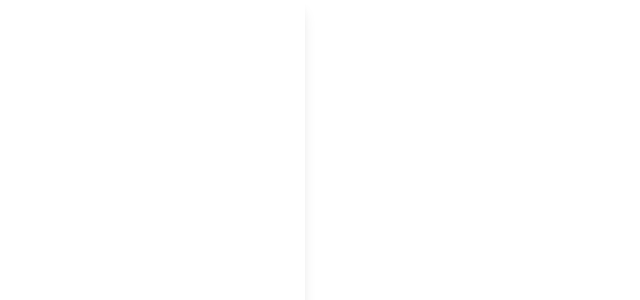
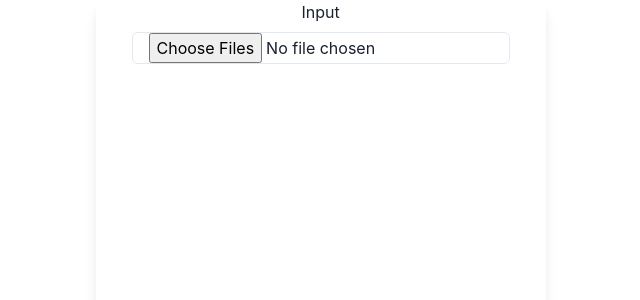
Before and after one commit to suriming/bard, a React (Create React App) app: page /collectinput in a window 1280 px wide. Before the commit this address had no page. Shown: the top 300 px of the page, without its empty margins (635-1275 px from the left). Built offline with nearby package versions, Linux system fonts and the light colour scheme.

Commit message:
feat: added upload photo and preview

```diff
--- a/src/App.js
+++ b/src/App.js
@@ -1,27 +1,22 @@
 import React from 'react';
-import {
-  ChakraProvider,
-  Box,
-  Text,
-  Link,
-  VStack,
-  Code,
-  Grid,
-  theme,
-} from '@chakra-ui/react';
+import { ChakraProvider, Box, theme } from '@chakra-ui/react';
 import { Route, Routes } from 'react-router-dom';
 
 import Landing from './pages/Landing';
 import Login from './pages/Login';
+import CollectInput from './pages/CollectInput';
 
 function App() {
   return (
     <ChakraProvider theme={theme}>
+      <Box minW="1024px">
         <Box
           minH="100vh"
-        w="35.2rem"
-        minW="600px"
-        m="0 auto"
+          w="100%"
+          maxW="422px"
+          minW="450px"
+          m="0 0 0 calc(50vw - 1px)"
+          ml="730.5px"
           overflow="hidden"
           boxSizing="border-box"
           boxShadow="lg"
@@ -30,7 +25,9 @@ function App() {
           <Routes>
             <Route path="/" element={<Landing />} />
             <Route path="login" element={<Login />} />
+            <Route path="collectinput" element={<CollectInput />} />
           </Routes>
+        </Box>
       </Box>
     </ChakraProvider>
   );
--- /dev/null
+++ b/src/components/CharacterInput.js
@@ -0,0 +1,3 @@
+function CharacterInput() {}
+
+export default CharacterInput;
--- /dev/null
+++ b/src/components/PhotoInput.js
@@ -0,0 +1,41 @@
+import { Box, Input } from '@chakra-ui/react';
+import { useEffect, useState } from 'react';
+import PhotoInputList from './PhotoInputList';
+
+function PhotoInput() {
+  const [images, setImages] = useState([]);
+  const [imageURLs, setImageURLs] = useState([]);
+
+  useEffect(() => {
+    if (images.length < 1) {
+      return;
+    }
+    const newImageURLs = [];
+    images.forEach(image => newImageURLs.push(URL.createObjectURL(image)));
+    setImageURLs(newImageURLs);
+  }, [images]);
+
+  const onChangeImages = e => {
+    setImages([...e.target.files]);
+  };
+
+  const preview = () => {};
+
+  return (
+    <>
+      <Box>
+        <Input
+          type="file"
+          h="100%"
+          w="100%"
+          multiple
+          accept="image/*"
+          onChange={onChangeImages}
+        />
+        <PhotoInputList imageURLs={imageURLs} />
+      </Box>
+    </>
+  );
+}
+
+export default PhotoInput;
--- /dev/null
+++ b/src/components/PhotoInputItem.js
@@ -0,0 +1,13 @@
+import { Box, Img, ListItem } from '@chakra-ui/react';
+
+function PhotoInputItem({ imageSrc }) {
+  return (
+    <>
+      <Box>
+        <Img src={imageSrc} />
+      </Box>
+    </>
+  );
+}
+
+export default PhotoInputItem;
--- /dev/null
+++ b/src/components/PhotoInputList.js
@@ -0,0 +1,17 @@
+import { Box, UnorderedList } from '@chakra-ui/react';
+import PhotoInputItem from './PhotoInputItem';
+
+function PhotoInputList({ imageURLs }) {
+  return (
+    <>
+      <Box>
+        <Box>
+          {imageURLs &&
+            imageURLs.map(imageSrc => <PhotoInputItem imageSrc={imageSrc} />)}
+        </Box>
+      </Box>
+    </>
+  );
+}
+
+export default PhotoInputList;
--- /dev/null
+++ b/src/pages/CollectInput.js
@@ -0,0 +1,17 @@
+import { Box, Text, VStack } from '@chakra-ui/react';
+import PhotoInput from '../components/PhotoInput';
+
+function CollectInput() {
+  return (
+    <>
+      <Box>
+        <VStack>
+          <Text>Input</Text>
+          <PhotoInput />
+        </VStack>
+      </Box>
+    </>
+  );
+}
+
+export default CollectInput;
--- a/src/pages/Login.js
+++ b/src/pages/Login.js
@@ -1,13 +1,16 @@
-import { Box, Flex, Spacer, Text } from '@chakra-ui/react';
+import { Box, Button, Flex, Spacer, Text } from '@chakra-ui/react';
+import { useNavigate } from 'react-router';
 
 function Login() {
+  const navigate = useNavigate();
+  const onTmpClick = () => {
+    navigate('/collectinput');
+  };
   return (
     <>
-      {/* <Box p={2} all>
-        <Text>Login</Text>
-      </Box> */}
       <Flex align="center" justify="center">
         <Text>Login</Text>
+        <Button onClick={onTmpClick}>tmp button to input page </Button>
       </Flex>
     </>
   );
```
Lines whose indentation alone changed are shown as unchanged.
